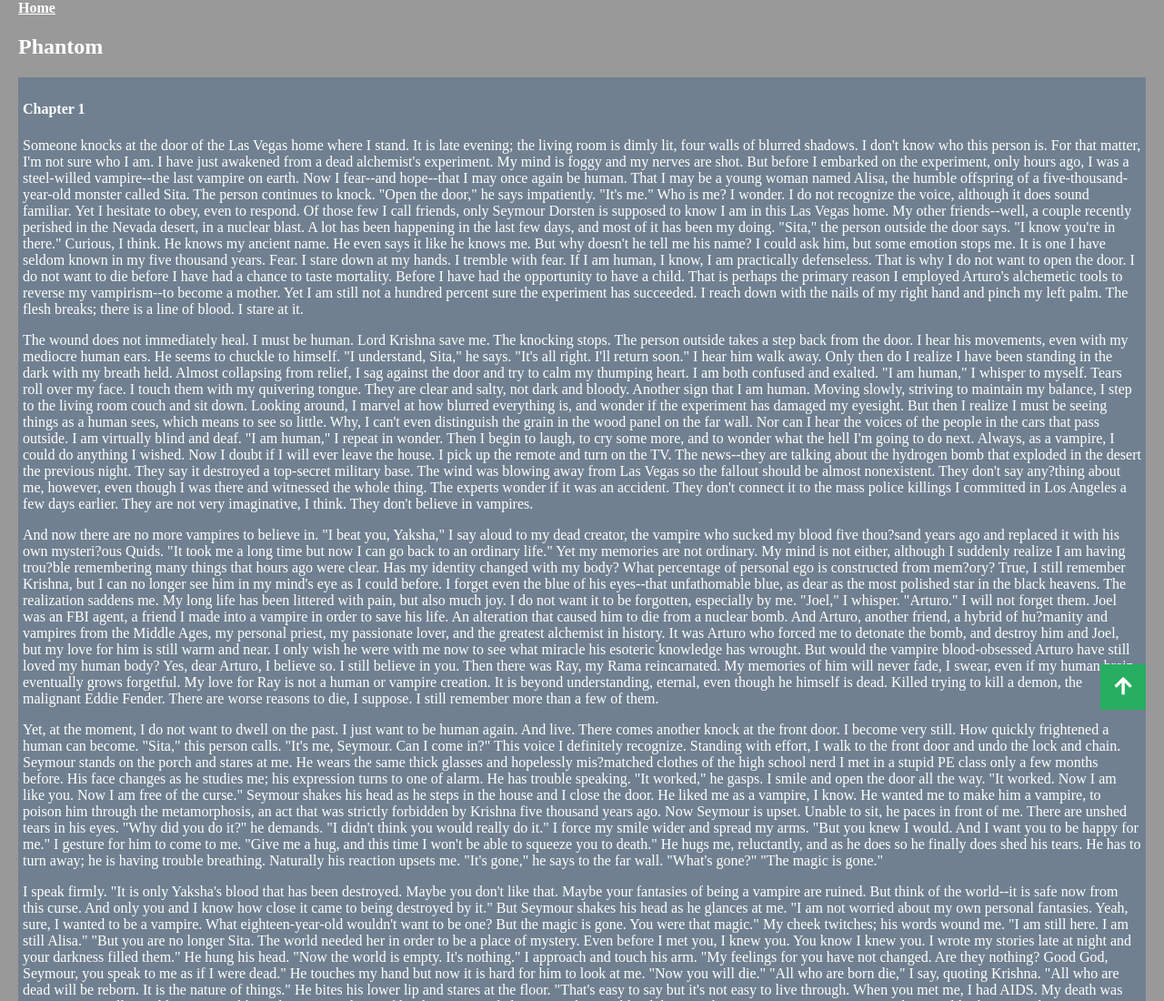
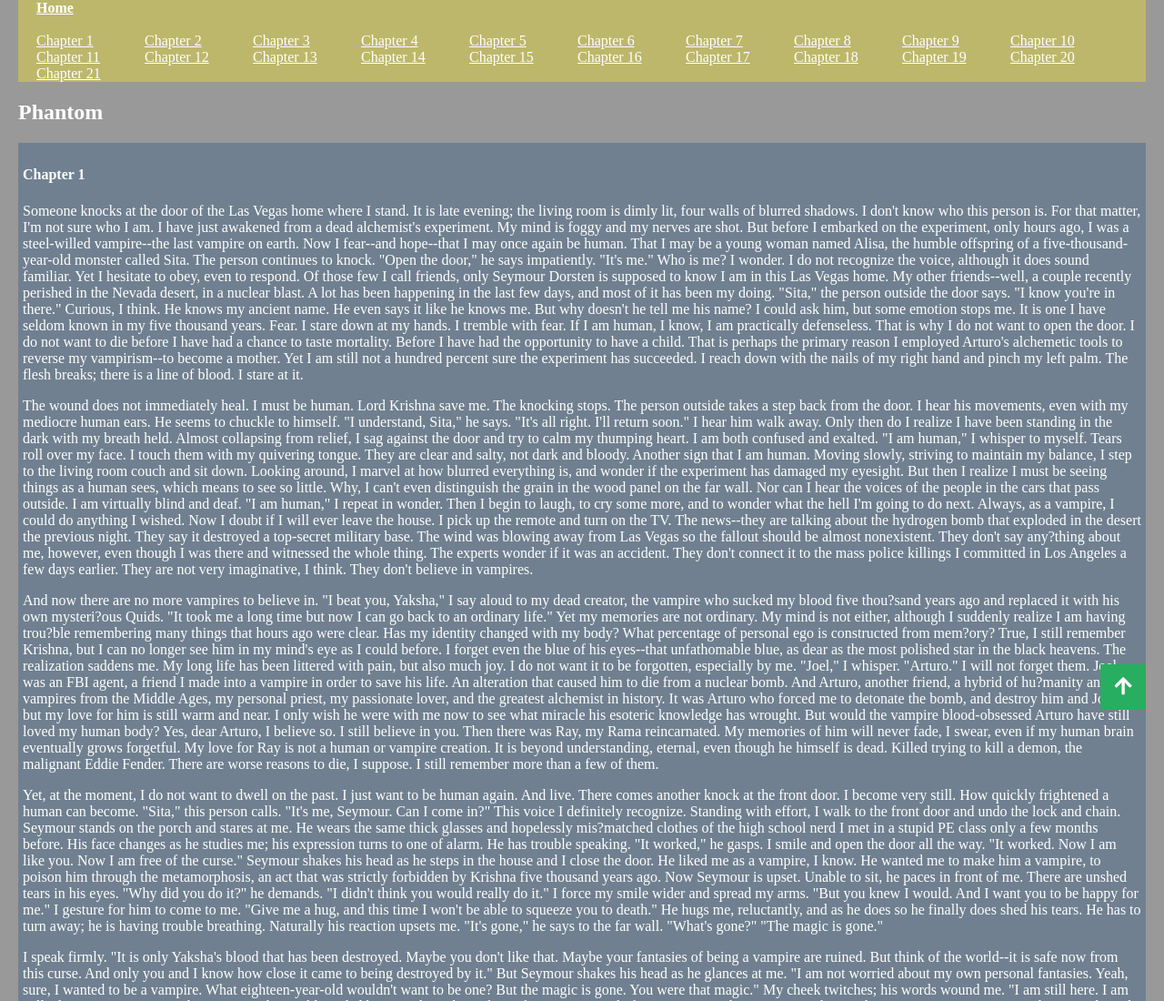
Before and after one commit to specialnovels/sample, a plain HTML site: page Thirst2_1.html in a window 1280 px wide. Shown: the top 1100 px of the page at 91% size. Drawn offline with Linux system fonts and the light colour scheme.

Commit message:
Add files via upload

```diff
--- a/Thirst2_1.html
+++ b/Thirst2_1.html
@@ -9,14 +9,37 @@
 	<link rel="stylesheet" href="https://use.fontawesome.com/releases/v5.4.1/css/all.css">
 </head>
 <body>
+<nav>
 <strong><a href="Webpage_Index.html">Home</a></strong>
+<br>
+<br>
+<ul>
+	<li><a href="#chap1">Chapter 1</a></li>
+	<li><a href="#chap2">Chapter 2</a></li>
+	<li><a href="#chap3">Chapter 3</a></li>
+	<li><a href="#chap4">Chapter 4</a></li>
+	<li><a href="#chap5">Chapter 5</a></li>
+	<li><a href="#chap6">Chapter 6</a></li>
+	<li><a href="#chap7">Chapter 7</a></li>
+	<li><a href="#chap8">Chapter 8</a></li>
+	<li><a href="#chap9">Chapter 9</a></li>
+	<li><a href="#chap10">Chapter 10</a></li>
+	<li><a href="#chap11">Chapter 11</a></li>
+	<li><a href="#chap12">Chapter 12</a></li>
+	<li><a href="#chap13">Chapter 13</a></li>
+	<li><a href="#chap14">Chapter 14</a></li>
+	<li><a href="#chap15">Chapter 15</a></li>
+	<li><a href="#chap16">Chapter 16</a></li>
+	<li><a href="#chap17">Chapter 17</a></li>
+	<li><a href="#chap18">Chapter 18</a></li>
+	<li><a href="#chap19">Chapter 19</a></li>
+	<li><a href="#chap20">Chapter 20</a></li>
+	<li><a href="#chap21">Chapter 21</a></li>
+</ul>
+</nav>
 <h2>Phantom</h2>
-<nav>
-
-
-</nav>
 <div>
-<h4>Chapter 1</h4>
+<h4 id="chap1">Chapter 1</h4>
 <p>
 Someone knocks at the door of the Las Vegas home where I stand. It is late evening; the living room is dimly lit, four walls of blurred shadows. I don't know who this person is. For that matter, I'm not sure who I am. I have just awakened from a dead alchemist's experiment. My mind is foggy and my nerves are shot. But before I embarked on the experiment, only hours ago, I was a steel-willed vampire--the last vampire on earth. Now I fear--and hope--that I may once again be human. That I may be a young woman named Alisa, the humble offspring of a five-thousand-year-old monster called Sita. The person continues to knock. "Open the door," he says impatiently. "It's me." Who is me? I wonder. I do not recognize the voice, although it does sound familiar. Yet I hesitate to obey, even to respond. Of those few I call friends, only Seymour Dorsten is supposed to know I am in this Las Vegas home. My other friends--well, a couple recently perished in the Nevada desert, in a nuclear blast. A lot has been happening in the last few days, and most of it has been my doing.
 
@@ -190,7 +213,7 @@ I remain stubborn. "We're getting out of here now." Grabbing the keys off the ki
 </div>
 
 <div>
-<h4>Chapter 2</h4>
+<h4 id="chap2">Chapter 2</h4>
 <p>
 I own houses all over the world, some modest places to relax when I enter a foreign country in search of fresh blood, others so extravagant one would think I was an Arabian princess. My home in Beverly Hills, where we drive after leaving Las Vegas, is one of the most opulent ones. As we enter the front door, Seymour stares in wonder.
 
@@ -389,7 +412,7 @@ I leave their bodies for the crabs.
 </div>
 
 <div>
-<h4>Chapter 3</h4>
+<h4 id="chap3">Chapter 3</h4>
 <p>
 It is only on the way back that the shock of what has just happened overwhelms me. Ordinarily, killing a couple of jerks would occupy my mind for less than ten seconds. But now it is as if I feel the trauma in every cell. My reaction is entirely human. As I stum?ble off the beach and back onto Ocean Ave., I shake visibly. I scarcely notice that I'm still carrying the gun in my right hand. Chiding myself, I hide it under my sweatshirt. If I was in my right mind I would throw it in the ocean in case I'm stopped and searched. But I'm reluctant to part with the gun. I feel so vulnerable; it is like a safety blanket to me.
 
@@ -509,7 +532,7 @@ I have to laugh, and cry as well. My happiness lingers like the warmth of the su
 </div>
 
 <div>
-<h4>Chapter 4</h4>
+<h4 id="chap4">Chapter 4</h4>
 <p>
 Two months later we are in Whittier, a suburb of Los Angeles, where the late President Nixon attended college. The city is largely middle class, completely nondescript, a perfect place, in Ray's opinion, to disappear. Certainly I have never been to Whittier before, nor harbored any secret desires to go there. We rent a plain three-bedroom house not far from a boring mall. Ray picked it out. There is a large backyard and an olive tree in the front yard. We buy a second-hand car and purchase our groceries at a Vons down the street I have lived five thousand years to do all these things.
 
@@ -582,7 +605,7 @@ Paula is the rarest of human beings. Someone with intelligence and humility. It
 </div>
 
 <div>
-<h4>Chapter 5</h4>
+<h4 id="chap5">Chapter 5</h4>
 <p>
 And so, for a week, life went on, sweetly, smoothly, with a new friend, a reborn lover, and a baby growing inside me. A daughter, I am sure, even though I pray to God to make it an absolute certainty. Yet fifty centuries cannot be forgotten. History cannot be rewritten. I live in the suburbs and abide by my country's laws. I have a new library card and am thinking of buying a little dog. Yet I have murdered thousands, tens of thousands, brutally and without mercy. That is a bloody fact, and perhaps there is such a thing as karma, of sin and judgment. I wonder if I am being judged when I begin to have trouble with the baby.
 
@@ -676,7 +699,7 @@ Still, I love her more than can be said.
 </div>
 
 <div>
-<h4>Chapter 6</h4>
+<h4 id="chap6">Chapter 6</h4>
 <p>
 Kalika is two weeks old, really a year in size and ability, when she refuses to take my milk. For the last fourteen days I have enjoyed feeding her, although I have not relished the speed at which she grows. Each morning when I wake to her sounds, I find a different and older daughter. This morning she pushes me away as I try to hold her to my breast. She is strong and actually bruises my skin as she refuses what I have to offer. Ray sits across from me and tries to comfort me in my despair.
 
@@ -793,7 +816,7 @@ Fed up with arguing, I stand and grab my black leather coat, the one I used to w
 </div>
 
 <div>
-<h4>Chapter 7</h4>
+<h4 id="chap7">Chapter 7</h4>
 <p>
 I drive around for an hour before ending up at a local park. There are a couple of basketball courts, a baseball diamond, a circular pond with white ducks in it, and a wide field where children fly long-tailed kites. Sitting between the pond and the basketball courts, I try to think how I can fix my miserable life in one brilliant stroke.
 
@@ -1033,7 +1056,7 @@ Ray nods his head, but his eyes do not seem to agree.
 </div>
 
 <div>
-<h4>Chapter 8</h4>
+<h4 id="chap8">Chapter 8</h4>
 <p>
 Before entering my Beverly Hills house, I search the street and the surrounding houses for signs of anyone watching. The FBI's methods are not unfamil?iar to me. The house appears unwatched. Once in?side, I gather the supplies I need to turn Eric into a serious anemic. But before leaving I stop to call Seymour. I haven't spoken to him since I said good night in the hotel by the beach. Even the note I left said little.
 
@@ -1164,7 +1187,7 @@ Seymour speaks with feeling. "You've trusted me in the past, Sita. Trust me now.
 </div>
 
 <div>
-<h4>Chapter 9</h4>
+<h4 id="chap9">Chapter 9</h4>
 <p>
 At home, Eric has regained consciousness. His feet and hands are firmly bound, and there is duct tape over his mouth, but he has somehow managed to squirm his way so that he is sitting upright in the far corner of the spare bedroom. His eyes are wide with fear as I approach him with a syringe. It is hard to blame him. As I kneel by his side, I start to stroke his head but he trembles under my fingers so I stop.
 
@@ -1254,7 +1277,7 @@ Sighing, I take the flask and trudge back into the spare bedroom. Eric is upset
 </div>
 
 <div>
-<h4>Chapter 10</h4>
+<h4 id="chap10">Chapter 10</h4>
 <p>
 After boarding up Eric's room and ditching his car a safe distance away, I go for another drive, this one entirely aimless. It is dark now and the time of day suits my mood. Kalika thrust back her second empty eight-ounce glass of blood with the same numbing words: Hungry, Mommy. I shudder to think what her appetite will demand tomorrow. Will I have to collect a whole team of basketball players? Maybe I should drive down to the Forum and wait for the Lakers to start practice. They have some big boys who know how to shoot a ball.
 
@@ -1331,7 +1354,7 @@ When she is gone, I curl up in one of the pews and close my eyes. I meditate bes
 </div>
 
 <div>
-<h4>Chapter 11</h4>
+<h4 id="chap11">Chapter 11</h4>
 <p>
 The scene is the same as it has always been. It can be no other way for it is constructed in eternity. It is only here that dialogue with the Almighty can take place.
 
@@ -1408,7 +1431,7 @@ Yet in this blackness an even darker shadow fills the sky, and I know I see Kali
 </div>
 
 <div>
-<h4>Chapter 12</h4>
+<h4 id="chap12">Chapter 12</h4>
 <p>
 Over the next three days Kalika grows to the approximate age of five, while Eric ages ten years. During this time she reads greedily and masters English, as well as many subtleties of conversation and social convention. I have tested her--her IQ appears off the charts. Her beauty flourishes as well. Her long dark hair is like a shawl of black silk, her face a fine sculpture of hidden mysteries. Even her voice is magic, filled with haunting rhythms. When she speaks, it is hard not to listen, to agree with her, to forget everything else. But it is seldom Kalika does speak, and what runs through her mind--besides her hunger for blood--I have no idea.
 
@@ -1582,7 +1605,7 @@ Ray just nods and smiles.
 </div>
 
 <div>
-<h4>Chapter 13</h4>
+<h4 id="chap13">Chapter 13</h4>
 <p>
 Kalika drives with me to a club in Hollywood. It is one in the morning but the place is still hopping. What I'm supposed to do with my daughter, I'm not sure. It is she who suggests she hide under a blanket in the backseat until I bring out whoever it is who is to be our next barrel of blood. As she crawls under the blanket, she peers up at me with her serious dark blue eyes.
 
@@ -1875,7 +1898,7 @@ Even I, Sita the Damned, cannot bear to watch.
 </div>
 
 <div>
-<h4>Chapter 14</h4>
+<h4 id="chap14">Chapter 14</h4>
 <p>
 The following week Kalika attains full maturity, approximately twenty years of age, about the same age I was when I was changed into a vampire. At this point her growth seems to halt. I am not surprised. It is a fact that a human being is at his or her greatest strength, mentally and physically, just out of his or her teens. Certainly Kalika is very powerful, but how powerful I'm not sure. Except for the incident with Billy, she never demonstrates her abilities in front of me. One thing is sure, though--she no longer needs me to bring her lunch. Now she leaves the house for long stretches of time--on foot and at night. When she returns, I don't ask where she's been or who she's been with. I don't want to know.
 
@@ -2075,7 +2098,7 @@ I ignore him, or wish I could.
 </div>
 
 <div>
-<h4>Chapter 15</h4>
+<h4 id="chap15">Chapter 15</h4>
 <p>
 Paula is having contractions in my car when I decide we are not going to the local hospital where her doctor is waiting. I turn left and head for the freeway. Paula is in pain, and in shock when I floor it.
 
@@ -2311,7 +2334,7 @@ Seymour acts cheerful. "I made that a condition of the bargain."
 </div>
 
 <div>
-<h4>Chapter 16</h4>
+<h4 id="chap16">Chapter 16</h4>
 <p>
 Midnight has arrived, the witching hour. I stand in a clean hallway and stare through the glass at the newborn babies in their incubators. There are six-- they all look so innocent, especially Paula's. A pediatric nurse busies herself with the infants, checking their temperatures and heartbeats, drawing blood. She sees me peering through the glass, and I must look like a sight because she comes to the door and asks if I'm all right. I shuffle over to her.
 
@@ -2625,7 +2648,7 @@ Of course I don't tell her that I have disobeyed Krishna many times.
 </div>
 
 <div>
-<h4>Chapter 17</h4>
+<h4 id="chap17">Chapter 17</h4>
 <p>
 Arturo's alchemy of transformation works by having the substance of what one wishes to become vibrate at a high level in one's aura. To become human, I took Seymour's blood and placed it--above my head--in a clear vial the sun shone through while I lay on a copper plate surrounded by specially arranged mag?nets and crystals. Only Arturo knew how to use these tools fully. The New Age is still centuries behind his knowledge. The proponents of New Age mysticism hold quartz crystals or amethysts and relax some, but Arturo could use these minerals to attain enlighten?ment, or even immortality. His only weakness was that he strove for immortality with a vampire for a girlfriend. He was a priest and erroneously thought I could give him the equivalent of the blood of Jesus.
 
@@ -2702,7 +2725,7 @@ She will not know until too late who it is she faces.
 </div>
 
 <div>
-<h4>Chapter 18</h4>
+<h4 id="chap18">Chapter 18</h4>
 <p>
 The drive to Las Vegas is more pleasant than I anticipated. There is something about roaring along a dark empty road that relaxes me. Keeping an eye out for police, I set the cruise control at an even eighty. It seems only a short while before the horizon begins to glow with the polluted lake of colored neon that is the gambling capital of the world. I will roll the red dice today, I think, and pray for a successful combination of DNA. The eastern sky is already warm with light. The sun will rise soon.
 
@@ -2943,7 +2966,7 @@ Taking Yaksha's blood, I pour it into the vial that once held Seymour's blood, t
 </div>
 
 <div>
-<h4>Chapter 19</h4>
+<h4 id="chap19">Chapter 19</h4>
 <p>
 Eight o'clock that evening I sit in the living room of Mr. and Mrs. Hawkins, in the very house Eric longed to return to until his throat was cut. Eric's parents are younger than I would have guessed. Mr. Hawkins can be no more than forty-two and I doubt his wife has reached forty. They must have married young and had Eric when they were barely out of their teens. He is stern faced, but it is a practiced expression, one he wears for his patients. But I see his intelligence and natural curiosity beneath it. She is plump and kindly, fussing with her hands as she constantly thinks of her son. She wears her heart on her face, her eyes are red from constant crying. Their address was in the phone book.
 
@@ -2991,7 +3014,7 @@ My car is around the block. Soon I am in it and driving for the ocean. There is
 </div>
 
 <div>
-<h4>Chapter 20</h4>
+<h4 id="chap20">Chapter 20</h4>
 <p>
 The transformation has worked and I am indeed a vampire again. Yet I am different, in a variety of ways, from what I was before. It was largely Yaksha's blood that filtered the sun's rays into my aura, and no doubt that is the main reason for the great increase in my strength. If I could jump fifty feet in the air before, I can leap a hundred now. If I could hear a leaf break and fall a mile away, now I can hear an ant crawl from its hole at twice that distance. My sense of smell is a wonder; the night air is an encyclopedia of fragrant information to me. And my eyes are like lasers. Not only can I see much farther than before, I feel the fire in my gaze, and I seriously doubt if even Kalika can withstand the power of it. Yet these refinements are not confined to strength and power. There is something else that has entered my life, something that I have never known before. I don't even have a word for it. I just feel--lucky, as if good fortune will smile on me. A white star seems to shine over my head, or maybe it is blue. I have to wonder if this is the effect of what I added to Yaksha's blood.
 
@@ -3351,7 +3374,7 @@ He dies a minute later, in my arms.
 </div>
 
 <div>
-<h4>Chapter 21</h4>
+<h4 id="chap21">Chapter 21</h4>
 <p>
 His body I take to a place high in the mountains where I often walked when I lived in Los Angeles. On a bluff, with a view of the desert on one side and the city on the other, I build a funeral pyre from wood I am able to gather in the immediate area. Seymour rests comfortably on top of my construction. At the beach I had removed the bloody stake and thrown it away. He is able to lie on his back and I fold his hands over his big heart.
 
--- a/sub2.css
+++ b/sub2.css
@@ -6,6 +6,25 @@ body {
 	margin: 0;
 	background: #999;
 	color: white;
+}
+
+nav {
+	background: darkkhaki;
+	margin: 0 20px;
+}
+
+nav ul {
+	margin: 0;
+	padding: 0;
+}
+
+nav ul li {
+	list-style-type: none;
+	display: inline-block;
+	margin: 0;
+	padding: 0;
+	width: 115px;
+	height: 5px;
 }
 
 strong a {
```
